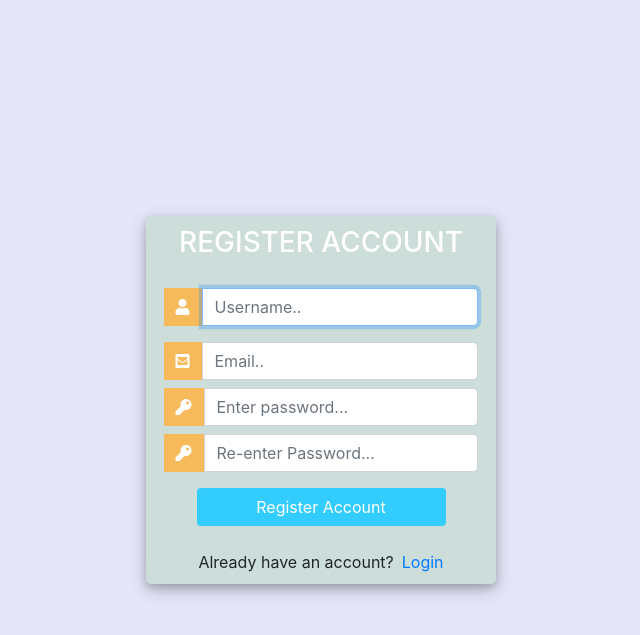
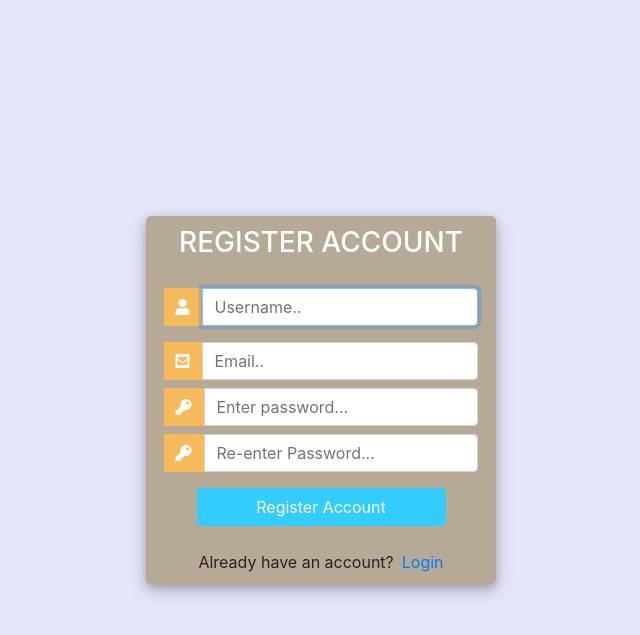
Before and after one commit to Moses-254-Mugo/Photo_App, a Django app: page /register/ in a window 1280 px wide. Shown: the top 635 px of the page, without its empty margins (319-959 px from the left). Run offline with Django 3.2, Linux system fonts and the light colour scheme; some libraries are stand-ins or nearby versions.

Commit message:
Modify login and register form

```diff
--- a/myinstagram/templates/registration/login.html
+++ b/myinstagram/templates/registration/login.html
@@ -68,7 +68,7 @@
 			width: 350px;
 			margin-top: auto;
 			margin-bottom: auto;
-			background: #ccddda;
+			background: #b6a996;
 			position: relative;
 			display: flex;
 			justify-content: center;
--- a/myinstagram/templates/registration/registration_form.html
+++ b/myinstagram/templates/registration/registration_form.html
@@ -72,7 +72,7 @@
 			width: 350px;
 			margin-top: auto;
 			margin-bottom: auto;
-			background: #ccddda;
+			background: #b6a996;
 			position: relative;
 			display: flex;
 			justify-content: center;
```
